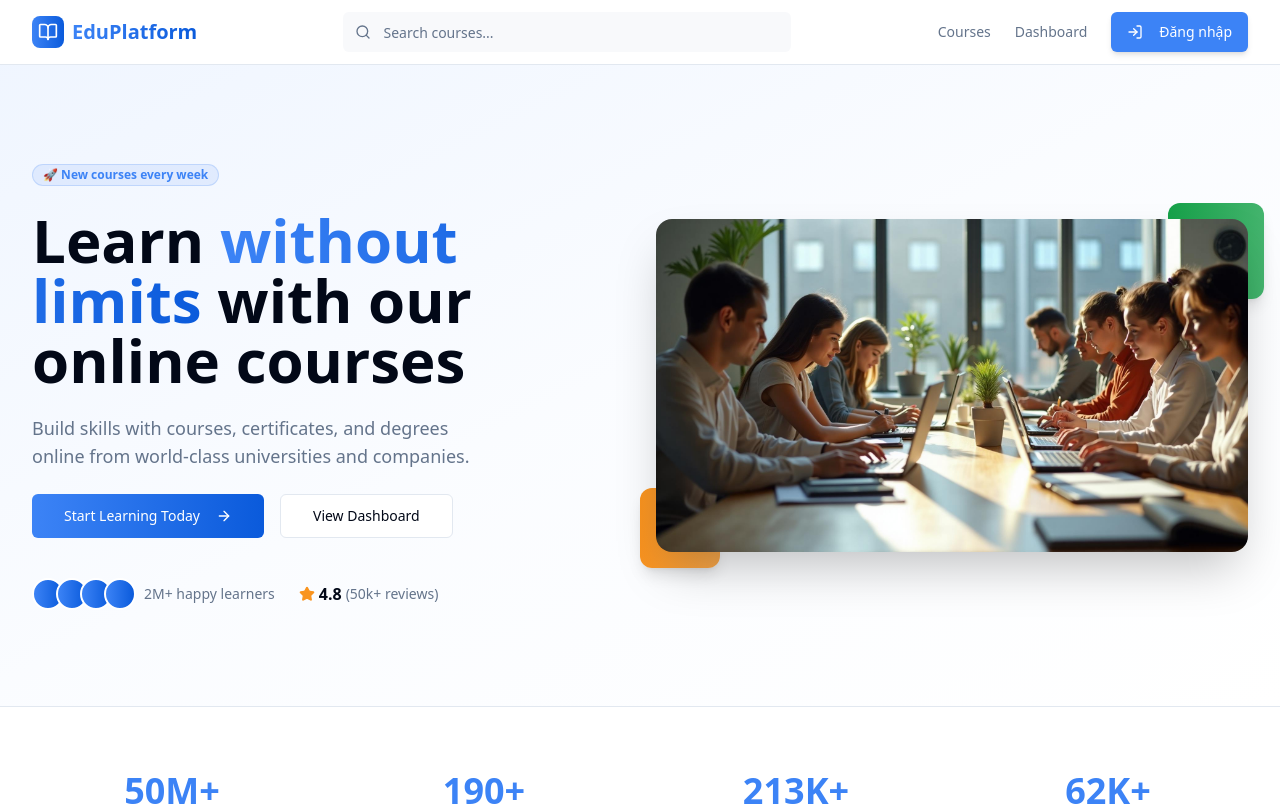
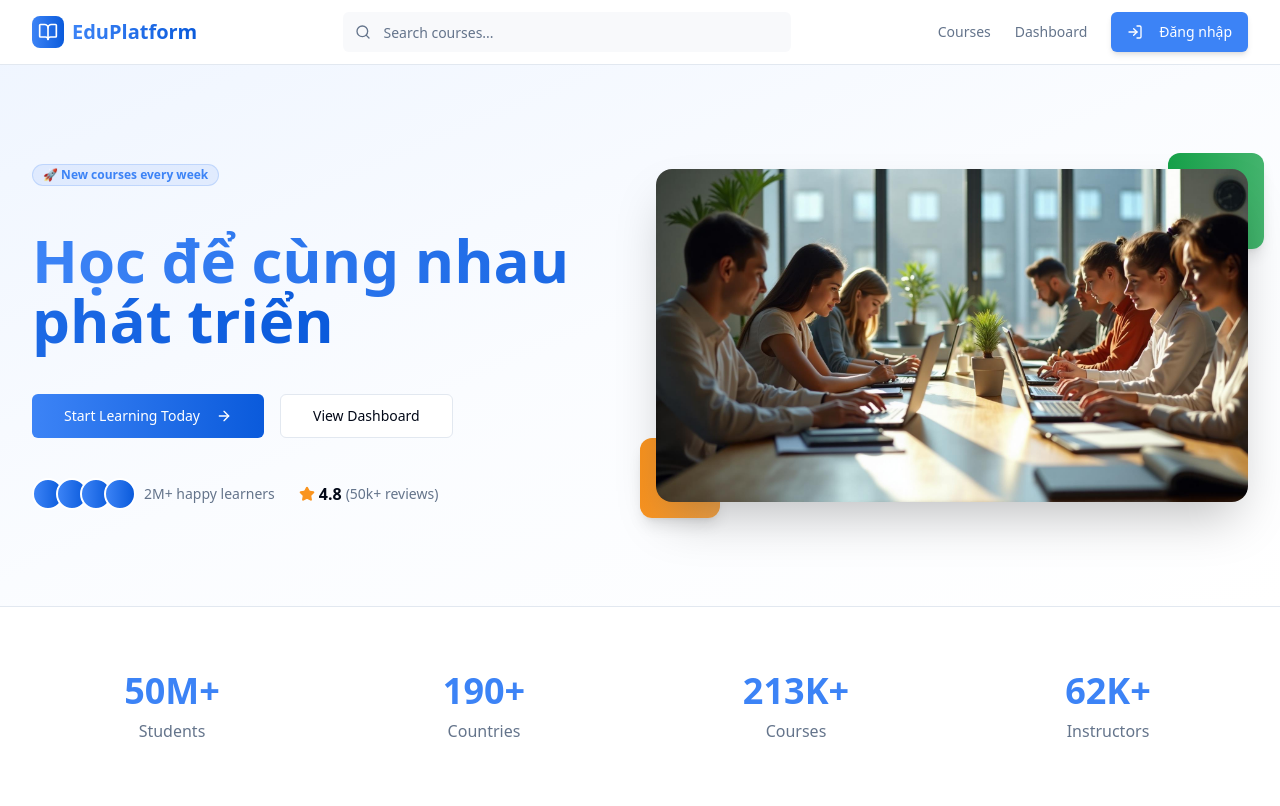
Before and after one commit to AnLap2793/studysphere-link, a React (Vite) app: page / in a window 1280 px wide. Shown: the top 806 px of the page. Built offline with nearby package versions, Linux system fonts and the light colour scheme.

Commit message:
Thêm slider cho hero section
Thêm slider tự động chuyển cho hero section, mỗi slide hiển thị một câu trích dẫn ngắn. Giữ nguyên button hiện có.

```diff
--- a/src/pages/index.tsx
+++ b/src/pages/index.tsx
@@ -1,4 +1,5 @@
 import { ArrowRight, BookOpen, Users, Award, Star, Play, Check } from "lucide-react";
+import { useState, useEffect } from "react";
 import { Button } from "@/components/ui/button";
 import { Card, CardContent } from "@/components/ui/card";
 import { Badge } from "@/components/ui/badge";
@@ -90,6 +91,22 @@ const benefits = [
 ];
 
 const Index = () => {
+  const heroSlides = [
+    "Kiến thức là sức mạnh",
+    "Học hôm nay, dẫn đầu ngày mai",
+    "Học để cùng nhau phát triển"
+  ];
+
+  const [currentSlide, setCurrentSlide] = useState(0);
+
+  useEffect(() => {
+    const interval = setInterval(() => {
+      setCurrentSlide((prev) => (prev + 1) % heroSlides.length);
+    }, 3000); // Chuyển slide mỗi 3 giây
+
+    return () => clearInterval(interval);
+  }, [heroSlides.length]);
+
   return (
     <div className="min-h-screen">
       {/* Hero Section */}
@@ -100,18 +117,13 @@ const Index = () => {
               🚀 New courses every week
             </Badge>
 
-            <h1 className="text-4xl lg:text-6xl font-bold leading-tight">
-              Learn{" "}
-              <span className="bg-gradient-to-r from-primary to-primary-dark bg-clip-text text-transparent">
-                without limits
-              </span>{" "}
-              with our online courses
-            </h1>
-
-            <p className="text-lg text-muted-foreground max-w-md">
-              Build skills with courses, certificates, and degrees online from world-class
-              universities and companies.
-            </p>
+            <div className="min-h-[120px] lg:min-h-[160px] flex items-center">
+              <h1 key={currentSlide} className="text-4xl lg:text-6xl font-bold leading-tight animate-fade-in">
+                <span className="bg-gradient-to-r from-primary to-primary-dark bg-clip-text text-transparent">
+                  {heroSlides[currentSlide]}
+                </span>
+              </h1>
+            </div>
 
             <div className="flex flex-col sm:flex-row gap-4">
               <Link to="/courses">
```
